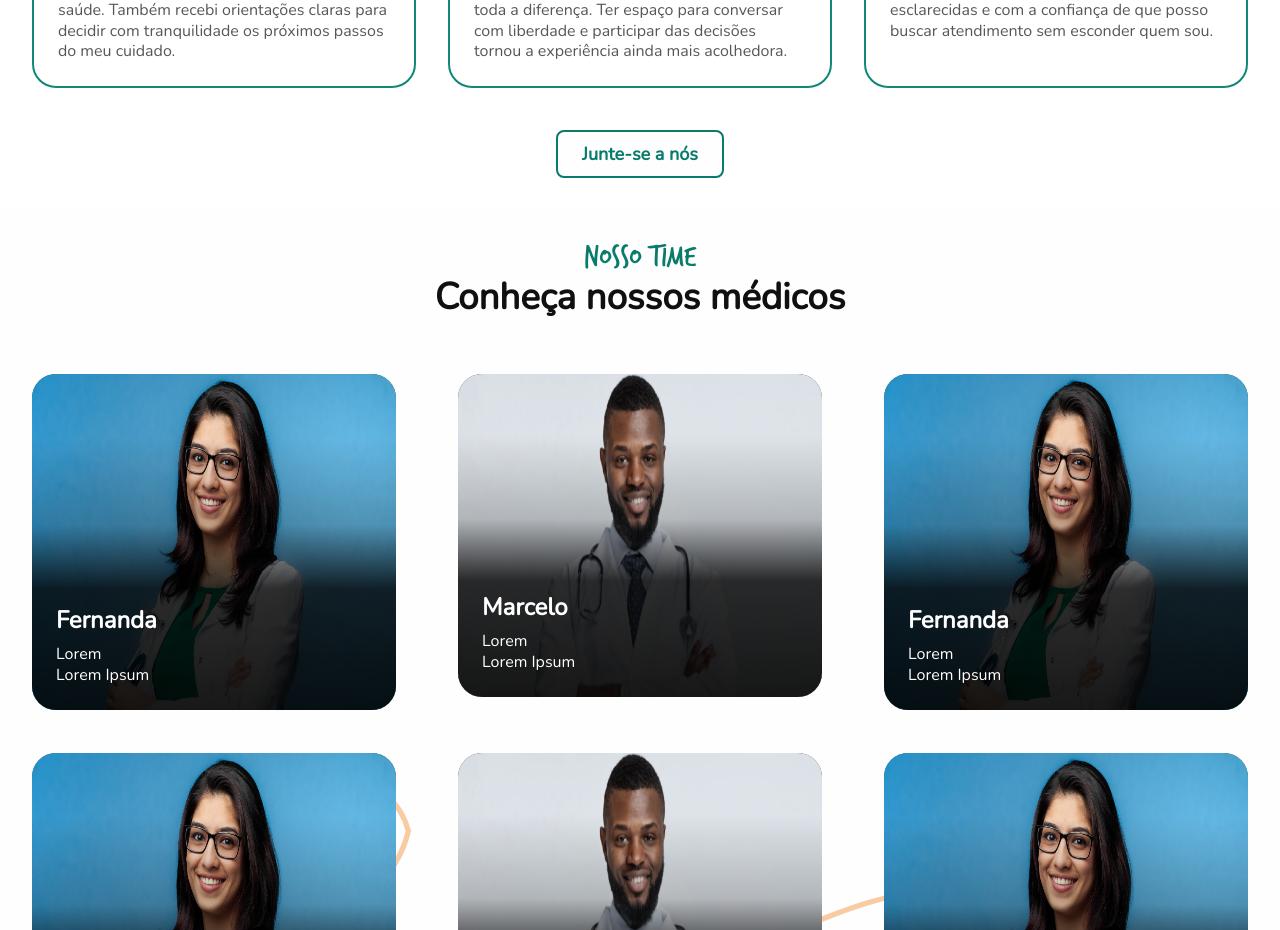
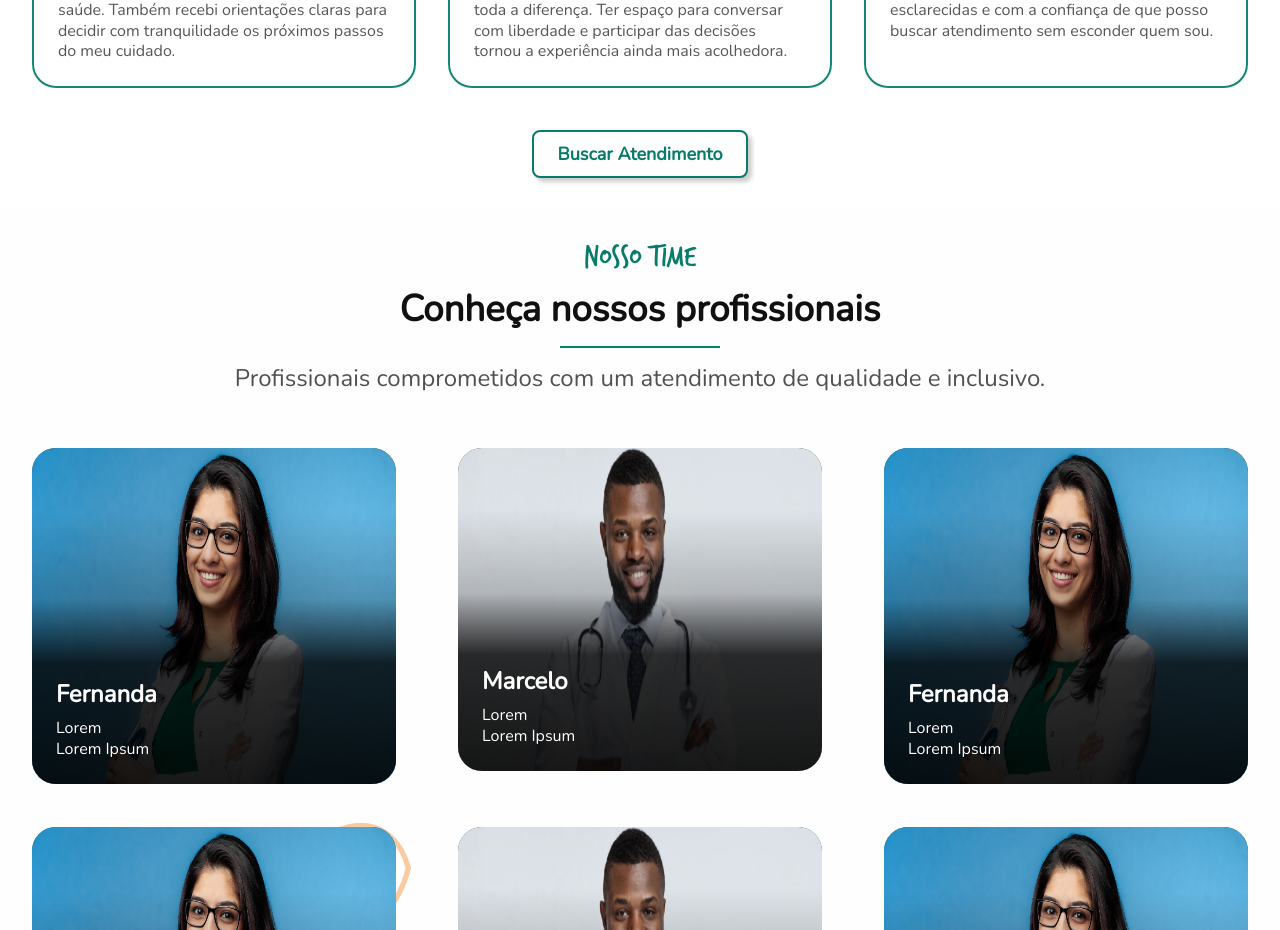
Before and after one commit to glauciabierwagen/lacrei-challenge, a Next.js app: page /medicos in a window 1280 px wide. Shown: the part 1994-2924 px from the top of the page. Built offline with nearby package versions, Linux system fonts and the light colour scheme.

Commit message:
Medicos updates

```diff
--- a/src/features/doctors/doctors-view.tsx
+++ b/src/features/doctors/doctors-view.tsx
@@ -51,6 +51,7 @@ export function DoctorsView() {
   const patients = en ? "For Patients" : "Para Pacientes";
   const professionals = en ? "For Professionals" : "Para Profissionais";
   const join = en ? "Join us" : "Junte-se a nós";
+  const findCare = en ? "Find care" : "Buscar Atendimento";
   const titles = en ? [
     ["Health that cares", "and transforms lives"],
     ["We change people,", "we transform the world."],
@@ -103,7 +104,7 @@ export function DoctorsView() {
               <p>{en ? story.en : story.pt}</p>
             </S.TestimonialCard>)}
           </S.TestimonialGrid>
-          <Home.HomeButton href="/#cadastro" $variant="secondary">{join}</Home.HomeButton>
+          <S.FindCareButton href="https://paciente.lacreisaude.com.br/" $variant="secondary">{findCare}</S.FindCareButton>
         </S.SectionContent>
       </S.Testimonials>
 
@@ -111,7 +112,11 @@ export function DoctorsView() {
         <Image src={`${assets}imgSectionHistory.png`} alt="" fill sizes="100vw" />
         <S.TeamCurve aria-hidden="true"><Image src={`${assets}imgVector21.svg`} width={258} height={1441} alt="" /></S.TeamCurve>
         <S.SectionContent>
-          <S.Heading><Home.Handwritten>{en ? "Our team" : "Nosso time"}</Home.Handwritten><h2 id="team-title">{en ? "Meet our doctors" : "Conheça nossos médicos"}</h2></S.Heading>
+          <S.TeamHeading>
+            <Home.Handwritten>{en ? "Our team" : "Nosso time"}</Home.Handwritten>
+            <h2 id="team-title">{en ? "Meet our professionals" : "Conheça nossos profissionais"}</h2>
+            <p>{en ? "Professionals committed to quality, inclusive care." : "Profissionais comprometidos com um atendimento de qualidade e inclusivo."}</p>
+          </S.TeamHeading>
           <S.DoctorGrid>
             {doctors.map((name, index) => {
               const marcelo = name === "Marcelo";
--- a/src/features/doctors/doctors.styles.ts
+++ b/src/features/doctors/doctors.styles.ts
@@ -14,6 +14,10 @@ export const Hero = styled(Home.Hero)`
 export const RegisterLink = styled(Home.HomeButton)`
   font-size: 1.25rem;
 `;
+export const FindCareButton = styled(Home.HomeButton)`
+  box-shadow: 4px 4px 4px rgba(0, 0, 0, .2);
+  &:hover { border-color: #118877; background: #118877; color: #fff; }
+`;
 
 export const SectionContent = styled(Container)`
   position: relative; display: grid; justify-items: center;
@@ -28,6 +32,12 @@ export const TestimonialHeading = styled(Heading)`
   h2::after { content: ""; display: block; width: 10rem; height: 2px; margin: .75rem auto 0; background: #018762; }
   small { display: block; max-width: 56rem; margin-top: .75rem; color: #1f1f1f; font-size: 1.125rem; line-height: 1.5; }
   @media (min-width: 64rem) { small { font-size: 1.5rem; } }
+`;
+export const TeamHeading = styled(Heading)`
+  gap: .75rem;
+  h2::after { content: ""; display: block; width: 10rem; height: 2px; margin: .75rem auto 0; background: #018762; }
+  p { max-width: 56rem; color: #515151; font-size: 1.125rem; line-height: 1.5; }
+  @media (min-width: 64rem) { p { font-size: 1.5rem; } }
 `;
 
 // Organiza os depoimentos em cartões que se ajustam ao tamanho da tela.
```
Also changed, not shown: 2 other files (tests, documents, lock files or other folders).
